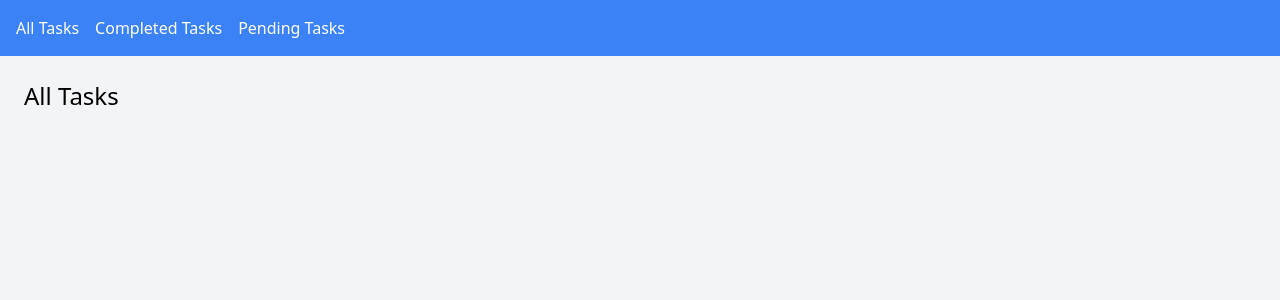
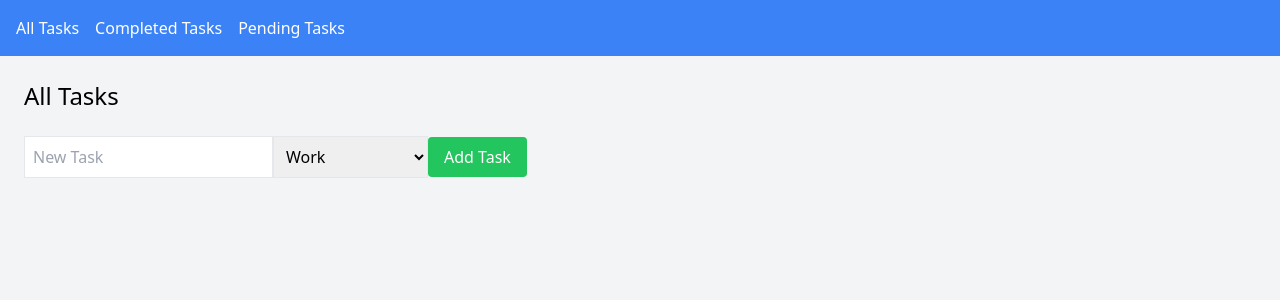
Before and after one commit to lucaarn/todo-list, a Vue app: page / in a window 1280 px wide. Shown: the top 300 px of the page. Built offline with nearby package versions, Linux system fonts and the light colour scheme.

Commit message:
basic styling of adding task without functionality

```diff
--- a/index.html
+++ b/index.html
@@ -4,7 +4,7 @@
         <meta charset="UTF-8" />
         <link rel="icon" type="image/svg+xml" href="/vite.svg" />
         <meta name="viewport" content="width=device-width, initial-scale=1.0" />
-        <title>Vite + Vue</title>
+        <title>Vue.js Todo List</title>
     </head>
     <body>
         <div id="app"></div>
--- /dev/null
+++ b/src/components/CatergorySelector.vue
@@ -0,0 +1,11 @@
+<script setup></script>
+
+<template>
+    <select class="border p-2">
+        <option disabled value="">Select Category</option>
+        <option value="Work">Work</option>
+        <option value="Personal">Personal</option>
+    </select>
+</template>
+
+<style scoped></style>
--- /dev/null
+++ b/src/tasks.js
@@ -0,0 +1,28 @@
+import { computed, reactive } from 'vue'
+
+const taskData = reactive({
+    tasks: [
+        {
+            id: 1,
+            title: 'Finish application',
+            category: 'Work',
+            completed: false,
+        },
+        {
+            id: 2,
+            title: 'Go shopping',
+            category: 'Personal',
+            completed: true,
+        },
+    ],
+})
+
+const allTasks = computed(() => taskData.tasks)
+const completedTasks = computed(() =>
+    taskData.tasks.filter((task) => task.completed)
+)
+const pendingTasks = computed(() =>
+    taskData.tasks.filter((task) => !task.completed)
+)
+
+export { taskData, allTasks, completedTasks, pendingTasks }
--- a/src/views/AllTasks.vue
+++ b/src/views/AllTasks.vue
@@ -1,7 +1,13 @@
-<script setup></script>
+<script setup>
+import CatergorySelector from '../components/CatergorySelector.vue'
+</script>
 
 <template>
     <h1 class="text-2xl mb-6">All Tasks</h1>
+
+    <input v-model="newTask" placeholder="New Task" class="border p-2 mb-4" />
+    <CatergorySelector />
+    <button class="bg-green-500 text-white px-4 py-2 rounded">Add Task</button>
 </template>
 
 <style scoped></style>
```
